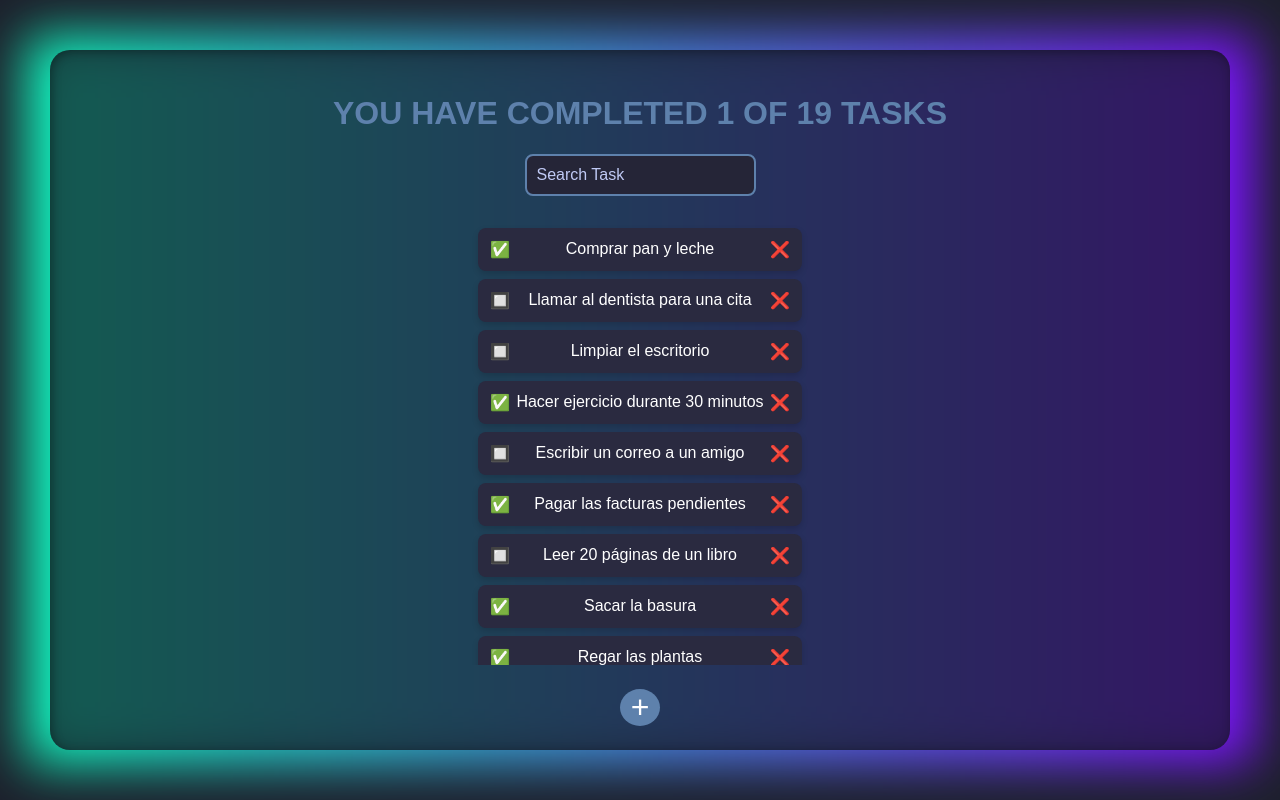
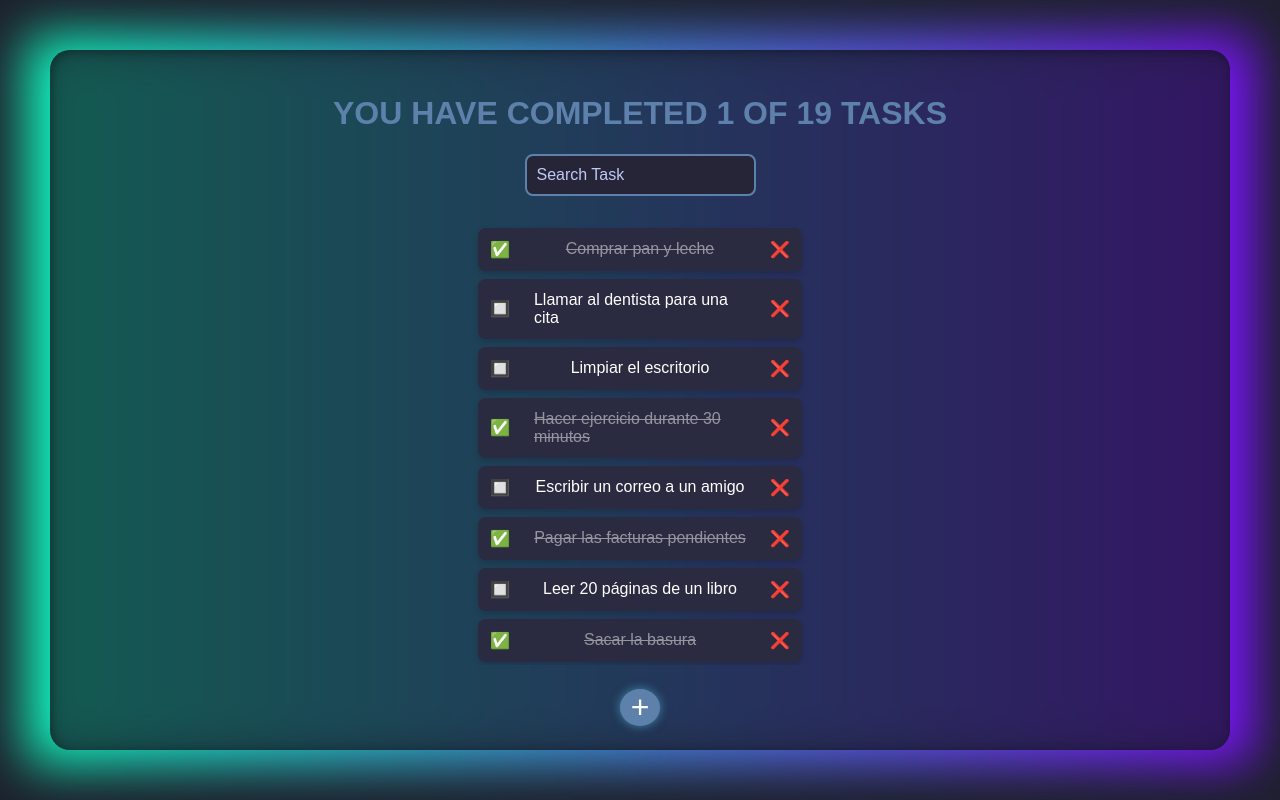
Before and after one commit to almarinca/learn-react-todo-app, a React (Create React App) app: page / in a window 1280 px wide. Built offline with nearby package versions, Linux system fonts and the light colour scheme.

Commit message:
Further style todo item

```diff
--- a/public/index.html
+++ b/public/index.html
@@ -24,7 +24,7 @@
       work correctly both with client-side routing and a non-root public URL.
       Learn how to configure a non-root public URL by running `npm run build`.
     -->
-    <title>React App</title>
+    <title>Todos App</title>
   </head>
   <body>
     <noscript>You need to enable JavaScript to run this app.</noscript>
--- a/src/components/TodoCreateButton/TodoCreateButton.css
+++ b/src/components/TodoCreateButton/TodoCreateButton.css
@@ -10,8 +10,12 @@ button {
   border-radius: 50%;
   cursor: pointer;
   transition: background 0.3s, color 0.3s;
+  box-shadow: 0px 0px 10px rgba(97, 218, 250, 0.5);
+  transform: rotate(0);
+  transition: .3s ease;
 }
 
 button:hover {
   background: #82aaff;
+  transform: rotate(360deg);
 }
--- a/src/components/TodoItem/TodoItem.css
+++ b/src/components/TodoItem/TodoItem.css
@@ -18,3 +18,24 @@
     background: #252537;
     box-shadow: 0 5px 12px rgba(0, 0, 0, 0.25);
 }
+
+.todo-description_completed {
+    text-decoration: line-through;
+    opacity: 50%;
+}
+
+.button {
+    cursor: pointer;
+}
+
+.todo-item .button:first-child {
+    margin-right: 24px;
+}
+
+.todo-item .button:last-child {
+    margin-left: 24px;
+}
+
+.button:hover {
+    transform: scale(1.2);
+}
--- a/src/components/TodoItem/TodoItem.js
+++ b/src/components/TodoItem/TodoItem.js
@@ -1,15 +1,20 @@
 import './TodoItem.css'
 
 function TodoItem({description, completed}) {
-    let completedBox = <span>🔲</span>
+    let completedBox = <span className='button'>🔲</span>
     if (completed) {
-        completedBox = <span>✅</span>
+        completedBox = <span className='button'>✅</span>
     }
     return (
         <li className="todo-item">
             {completedBox}
-            <span>{description}</span>
-            <span>❌</span>
+            <span className={
+                `todo-description
+                ${completed && "todo-description_completed"}`
+                }>
+                {description}
+            </span>
+            <span className='button'>❌</span>
         </li>
     )
 }
```
